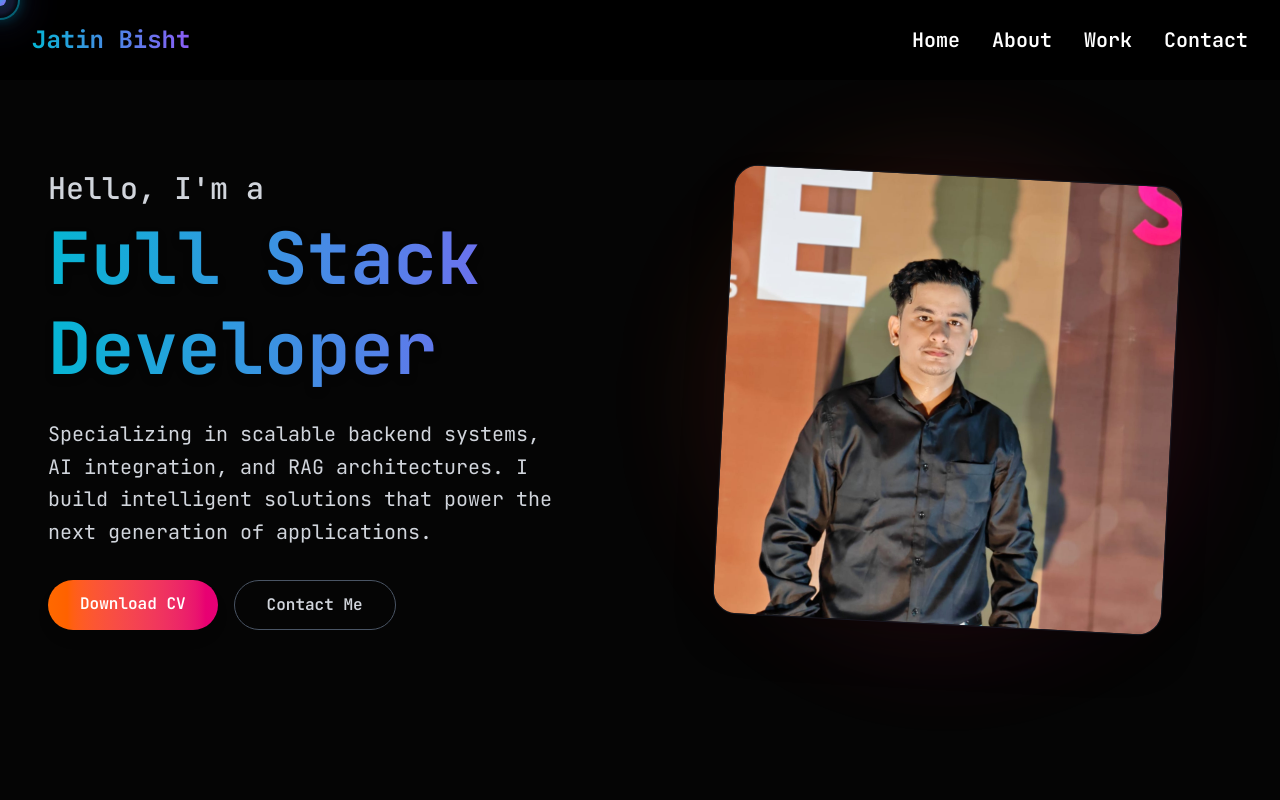
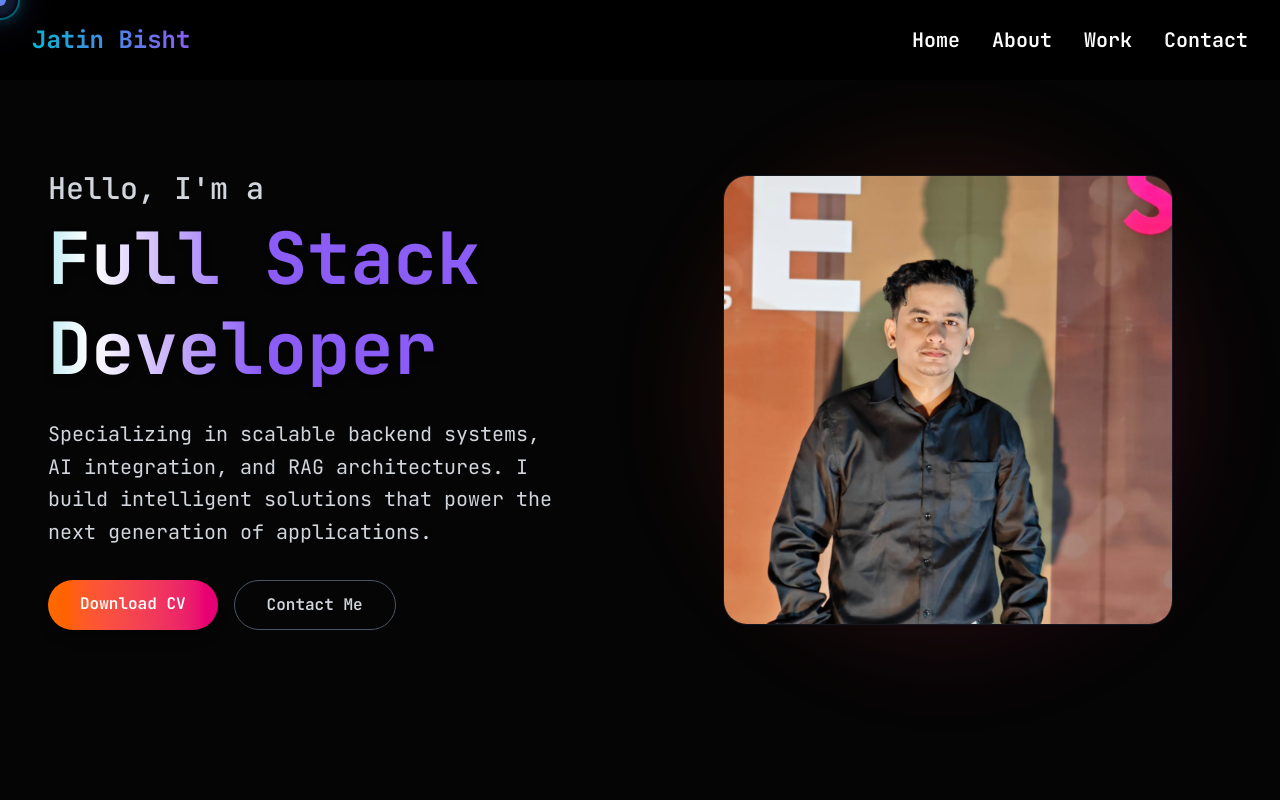
Before and after one commit to heyitsjatinbisht/jatin-portfolio, a React (Vite) app: page / in a window 1280 px wide. Shown: the top 800 px of the page. Built offline with nearby package versions, Linux system fonts and the light colour scheme.

Commit message:
update hero section profile image

```diff
--- a/src/components/Hero.jsx
+++ b/src/components/Hero.jsx
@@ -1,10 +1,11 @@
-import React, { useRef } from "react";
+import React, { useRef, useState } from "react";
 import profileimg from "../assets/profile-pic.jpeg";
 import { motion, useInView } from "framer-motion";
 
 const Hero = () => {
   const ref = useRef(null);
   const isInView = useInView(ref, { once: false });
+  const [tilt, setTilt] = useState({ rotateX: 0, rotateY: 0 });
 
   return (
     <section
@@ -24,7 +25,9 @@ const Hero = () => {
             <span className="block text-gray-300 text-2xl sm:text-3xl font-medium mb-2">
               Hello, I'm a
             </span>
-            <span className="primary drop-shadow-lg">Full Stack Developer</span>
+            <span className="primary drop-shadow-lg shimmer-text">
+              Full Stack Developer
+            </span>
           </h1>
 
           <motion.p
@@ -66,14 +69,43 @@ const Hero = () => {
           transition={{ duration: 0.8, delay: 0.2 }}
           className="order-1 md:order-2 flex justify-center items-center relative"
         >
-          <div className="relative w-[280px] h-[280px] sm:w-[350px] sm:h-[350px] lg:w-[450px] lg:h-[450px]">
+          <div
+            className="relative w-[280px] h-[280px] sm:w-[350px] sm:h-[350px] lg:w-[450px] lg:h-[450px]"
+            style={{ perspective: "1000px" }}
+            onMouseMove={(e) => {
+              const rect = e.currentTarget.getBoundingClientRect();
+              const x = e.clientX - rect.left;
+              const y = e.clientY - rect.top;
+              const centerX = rect.width / 2;
+              const centerY = rect.height / 2;
+              const rotateX = ((y - centerY) / centerY) * -10;
+              const rotateY = ((x - centerX) / centerX) * 10;
+              setTilt({ rotateX, rotateY });
+            }}
+            onMouseLeave={() => {
+              setTilt({ rotateX: 0, rotateY: 0 });
+            }}
+          >
             {/* Abstract Background Blob */}
             <div className="absolute inset-0 bg-linear-to-br from-orange-500/20 to-pink-600/20 rounded-full blur-3xl -z-10 animate-pulse"></div>
 
-            <img
+            <motion.img
               src={profileimg}
               alt="Jatin Bisht"
-              className="w-full h-full object-cover rounded-3xl shadow-2xl border border-gray-800/50 rotate-3 hover:rotate-0 transition-transform duration-500"
+              className="w-full h-full object-cover rounded-3xl border border-gray-800/50"
+              style={{
+                transformStyle: "preserve-3d",
+                transition: "all 0.3s ease-out",
+              }}
+              animate={{
+                rotateX: tilt.rotateX,
+                rotateY: tilt.rotateY,
+                scale: tilt.rotateX !== 0 || tilt.rotateY !== 0 ? 1.05 : 1,
+              }}
+              whileHover={{
+                boxShadow:
+                  "0 25px 50px -12px rgba(6, 182, 212, 0.5), 0 0 50px rgba(139, 92, 246, 0.3)",
+              }}
             />
           </div>
         </motion.div>
--- a/src/index.css
+++ b/src/index.css
@@ -109,3 +109,38 @@ html {
     display: none;
   }
 }
+
+/* ==================== Shimmer Text Animation ==================== */
+
+/* Shimmer effect for text - creates animated shiny glow */
+@keyframes shimmer {
+  0% {
+    background-position: -1000px 0;
+  }
+  100% {
+    background-position: 1000px 0;
+  }
+}
+
+.shimmer-text {
+  position: relative;
+  background: linear-gradient(
+    90deg,
+    #06b6d4 0%,
+    #06b6d4 35%,
+    #ffffff 50%,
+    #8b5cf6 65%,
+    #8b5cf6 100%
+  );
+  background-size: 200% auto;
+  -webkit-background-clip: text;
+  background-clip: text;
+  color: transparent;
+  animation: shimmer 8s linear infinite;
+  /* Removed text-shadow for crisp, sharp appearance */
+}
+
+/* Slightly faster animation on hover */
+.shimmer-text:hover {
+  animation: shimmer 5s linear infinite;
+}
```
